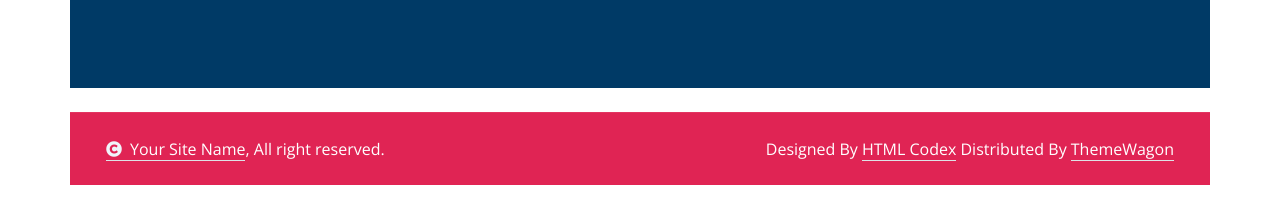
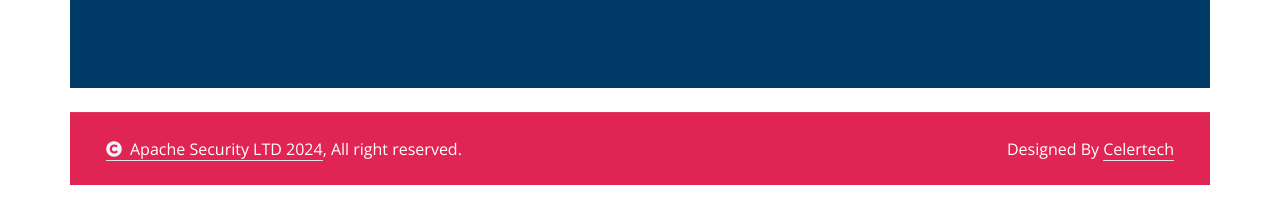
Before and after one commit to KIKETENATHAN/apache, a plain HTML site: page index.html in a window 1280 px wide. Shown: the part 5957-6180 px from the top of the page. Drawn offline with nearby package versions, Linux system fonts and the light colour scheme; animation ran at ten frames a second.

Commit message:
added site reservation

```diff
--- a/index.html
+++ b/index.html
@@ -859,13 +859,13 @@
             <div class="container">
                 <div class="row g-4 align-items-center">
                     <div class="col-md-6 text-center text-md-start mb-md-0">
-                        <span class="text-white"><a href="#" class="border-bottom text-white"><i class="fas fa-copyright text-light me-2"></i>Your Site Name</a>, All right reserved.</span>
+                        <span class="text-white"><a href="#" class="border-bottom text-white"><i class="fas fa-copyright text-light me-2"></i>Apache Security LTD 2024</a>, All right reserved.</span>
                     </div>
                     <div class="col-md-6 text-center text-md-end text-white">
                         <!--/*** This template is free as long as you keep the below author’s credit link/attribution link/backlink. ***/-->
                         <!--/*** If you'd like to use the template without the below author’s credit link/attribution link/backlink, ***/-->
                         <!--/*** you can purchase the Credit Removal License from "https://htmlcodex.com/credit-removal". ***/-->
-                        Designed By <a class="border-bottom text-white" href="https://htmlcodex.com">HTML Codex</a> Distributed By <a class="border-bottom text-white" href="https://themewagon.com">ThemeWagon</a>
+                        Designed By <a class="border-bottom text-white" href="https://htmlcodex.com">Celertech</a>
                     </div>
                 </div>
             </div>
```
